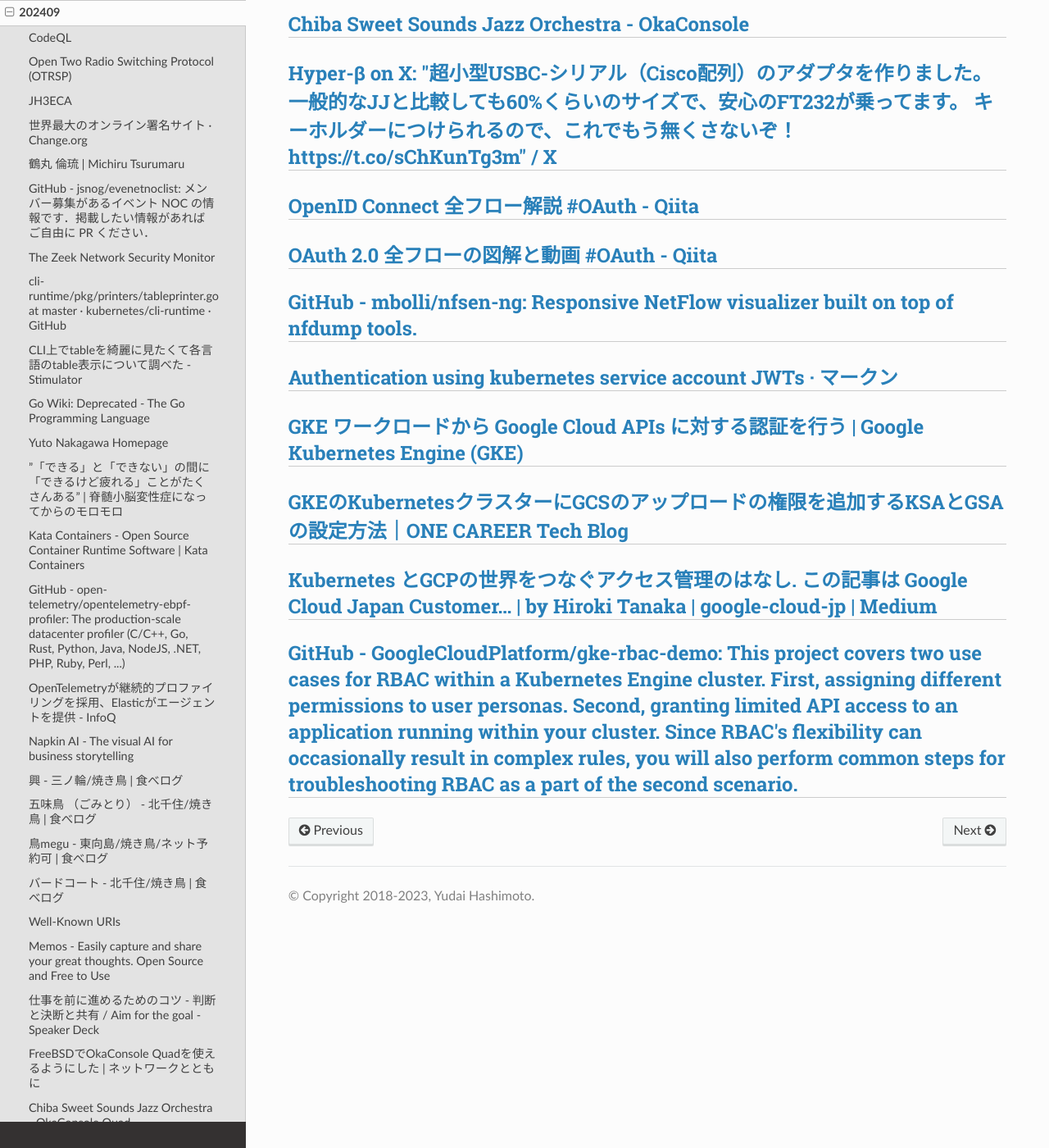
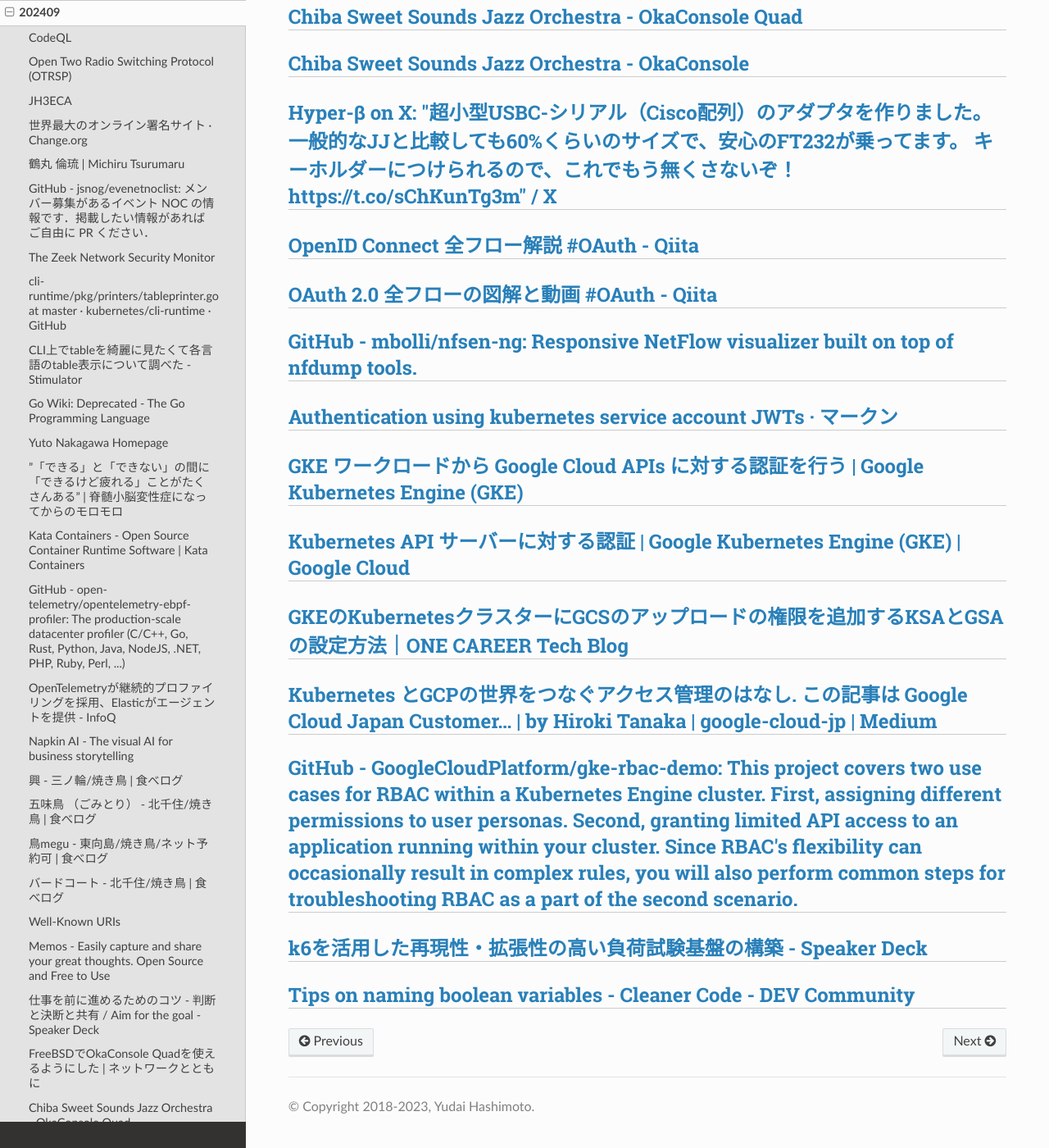
Before and after one commit to jp7fkf/JP7FKF-Warehouse, a Sphinx documentation site: the page built from source/dialy/202409.md, in a window 1280 px wide and 1400 px high, scrolled down 2410 px. Shown: the whole window at 82% size. Built offline with Sphinx 7.4.7 and the Read the Docs theme 2.0.0, drawn with Linux system fonts in a browser that asks for light colours; some of the changed text lies outside the part shown.

Commit message:
2024-09-27 20:16:13 JST

```diff
--- a/source/dialy/202409.md
+++ b/source/dialy/202409.md
@@ -59,6 +59,7 @@ Events:
   - `/.well-known/change-password`
   - `/.well-known/openid-configuration`
   - `/.well-known/security.txt`
+- ref: [パスワード変更用のURLを明示すためのwell-known URL for Changing Passwordsという仕様について | blog.bokken.io](https://blog.bokken.io/articles/2023-05-31/about-well-known-change-password.html)
 
 ## [Memos - Easily capture and share your great thoughts. Open Source and Free to Use](https://www.usememos.com/)
 
@@ -82,8 +83,14 @@ Events:
 
 ## [GKE ワークロードから Google Cloud APIs に対する認証を行う | Google Kubernetes Engine (GKE)](https://cloud.google.com/kubernetes-engine/docs/how-to/workload-identity?hl=ja)
 
+## [Kubernetes API サーバーに対する認証 | Google Kubernetes Engine (GKE) | Google Cloud](https://cloud.google.com/kubernetes-engine/docs/how-to/api-server-authentication?hl=ja)
+
 ## [GKEのKubernetesクラスターにGCSのアップロードの権限を追加するKSAとGSAの設定方法｜ONE CAREER Tech Blog](https://note.com/dev_onecareer/n/n126a6e5d5dbd)
 
 ## [Kubernetes とGCPの世界をつなぐアクセス管理のはなし. この記事は Google Cloud Japan Customer… | by Hiroki Tanaka | google-cloud-jp | Medium](https://medium.com/google-cloud-jp/k8s-gcp-access-controle-8d8e92446e84)
 
 ## [GitHub - GoogleCloudPlatform/gke-rbac-demo: This project covers two use cases for RBAC within a Kubernetes Engine cluster. First, assigning different permissions to user personas. Second, granting limited API access to an application running within your cluster. Since RBAC's flexibility can occasionally result in complex rules, you will also perform common steps for troubleshooting RBAC as a part of the second scenario.](https://github.com/GoogleCloudPlatform/gke-rbac-demo)
+
+## [k6を活用した再現性・拡張性の高い負荷試験基盤の構築 - Speaker Deck](https://speakerdeck.com/biwashi/k6-protoc-gen-scenario)
+
+## [Tips on naming boolean variables - Cleaner Code - DEV Community](https://dev.to/michi/tips-on-naming-boolean-variables-cleaner-code-35ig)
```
